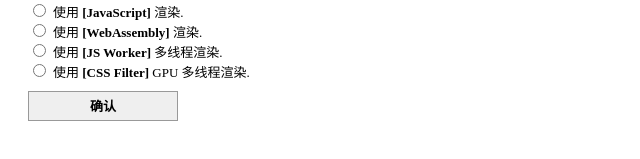
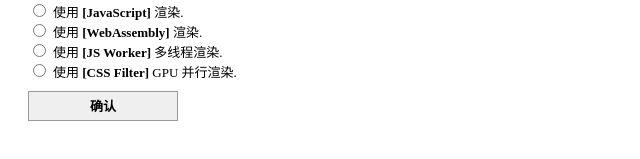
Before and after one commit to RealKai42/parallel_hw, a plain HTML site: page index.html in a window 1280 px wide. Shown: the part 279-438 px from the top of the page, 0-640 px from the left. Drawn offline with Linux system fonts and the light colour scheme; no server answers.

Commit message:
完善 README

```diff
--- a/index.html
+++ b/index.html
@@ -46,7 +46,7 @@
       <input name="options" value="3" type="radio"/>
       <span class="radio-text">使用 <b>[JS Worker]</b> 多线程渲染.</span> <br/>
       <input name="options" value="4" type="radio"/>
-      <span class="radio-text">使用 <b>[CSS Filter]</b> GPU 多线程渲染.</span> <br/>
+      <span class="radio-text">使用 <b>[CSS Filter]</b> GPU 并行渲染.</span> <br/>
       <button>确认</button>
     </div>
     <video class="video"
```
Also changed, not shown: 1 other file.
